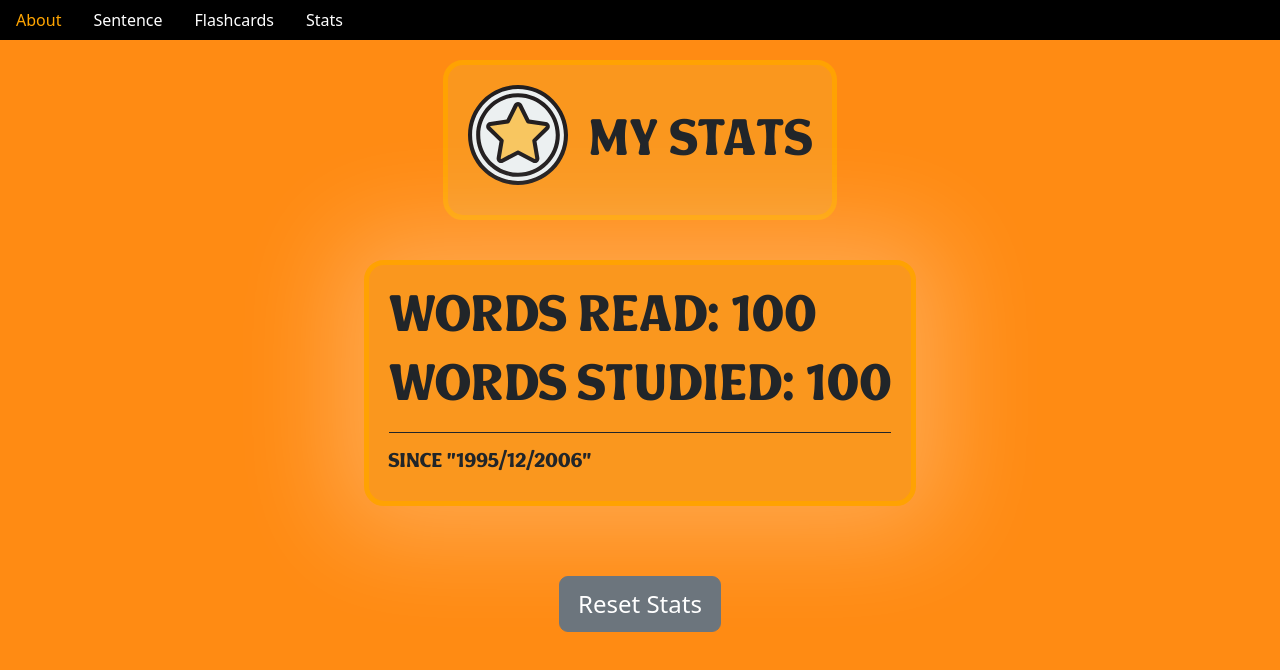
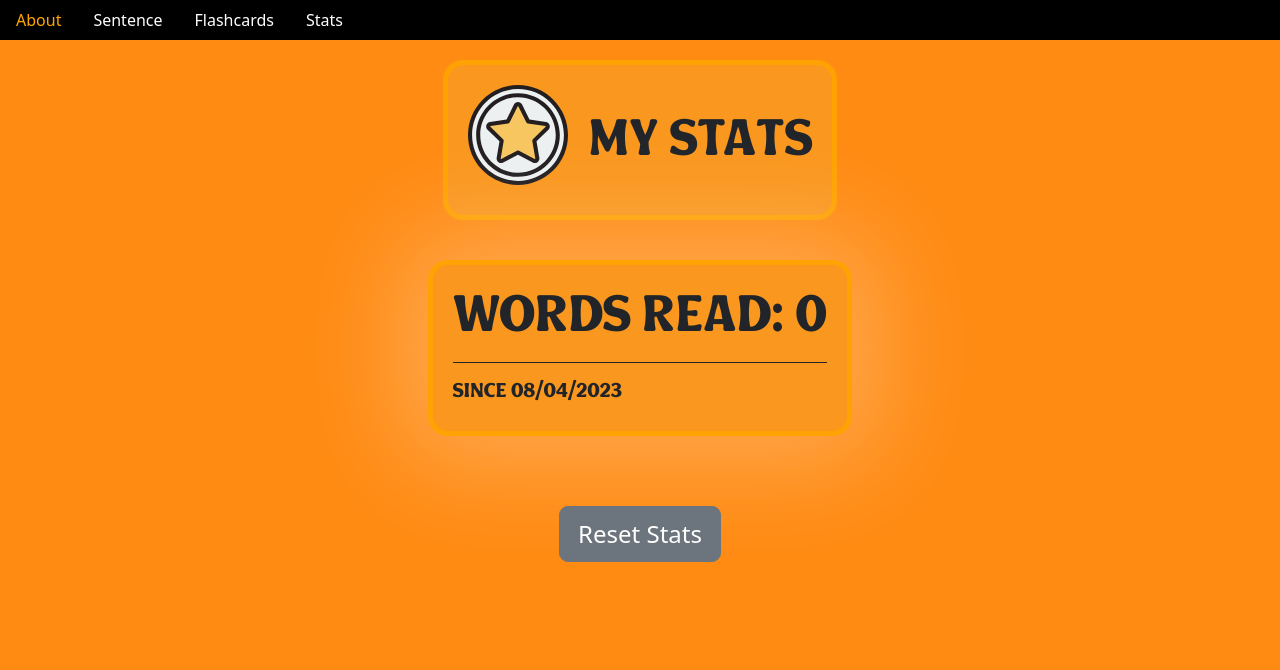
Before and after one commit to arihanv/ReadSpeak, a React (Create React App) app: page /stats in a window 1280 px wide. Shown: the top 670 px of the page. Built offline with nearby package versions, Linux system fonts and the light colour scheme; what compromise would draw is missing.

Commit message:
Added ability to track words read

```diff
--- a/src/Pages/App.js
+++ b/src/Pages/App.js
@@ -3,7 +3,7 @@ import * as Icon from "react-bootstrap-icons";
 import React, { useState, useEffect, useRef } from "react";
 import { dictionary } from "cmu-pronouncing-dictionary";
 import "../css/App.css";
-import { addWord, detectWord } from "../actions/index.js";
+import { addWord, detectWord, readWord } from "../actions/index.js";
 import { useSelector, useDispatch } from "react-redux";
 import handleCompareClick from "../modules/phonetic";
 import { Button, Dropdown, DropdownButton, ButtonGroup } from "react-bootstrap";
@@ -63,6 +63,8 @@ function App() {
   }, [isListening]);
 
   const generateSent = () => {
+
+    handleReset();
     const randomIndex = Math.floor(Math.random() * exampleText.length);
     setSentence(
       exampleText[randomIndex][randomIndex].charAt(0).toUpperCase() +
@@ -152,6 +154,7 @@ function App() {
       isMatch
     ) {
       setIsCorrect(true);
+      dispatch(readWord())
       setCounter(0);
       setCurrentIndex(currentIndex + 1);
       setCurrentWord(words[currentIndex + 1]);
@@ -315,25 +318,6 @@ function App() {
     <>
       <div className="mainCont">
         <div className="App">
-          {reduxStore.detected}
-          {/* <Button onClick={() => setShow(true)}>Show Modal</Button>
-          <Modal show={show} onHide={handleClose}>
-            <Modal.Header closeButton>
-              <Modal.Title>Modal heading</Modal.Title>
-            </Modal.Header>
-            <Modal.Body>
-              Woohoo, you're reading this text in a modal!
-            </Modal.Body>
-            <Modal.Footer>
-              <Button variant="secondary" onClick={handleClose}>
-                Close
-              </Button>
-              <Button variant="primary" onClick={handleClose}>
-                Save Changes
-              </Button>
-            </Modal.Footer>
-          </Modal> */}
-
           <div ref={resultsRef} className="container">
             <motion.div
               className="search"
@@ -473,9 +457,9 @@ function App() {
                     </div>
                   </DropdownButton>
                 </ButtonGroup>
-                <div className="micstatus">
+                {/* <div className="micstatus">
                   {isListening ? <Icon.Mic /> : <Icon.MicMute />}
-                </div>
+                </div> */}
                 <Button onClick={() => generateSent()}>
                   Generate Random Sentence
                 </Button>
--- a/src/Pages/Flashcards.js
+++ b/src/Pages/Flashcards.js
@@ -17,7 +17,8 @@ function Flashcards() {
   }
 
   function handleSubmit() {
-    dispatch(addWord(inputText));
+    const word = inputText.charAt(0).toUpperCase() + inputText.slice(1);
+    dispatch(addWord(word));
     console.log("Added a new word:", inputText);
     setInputText("");
   }
@@ -98,11 +99,11 @@ function Flashcards() {
                     ? wordsRedux.word.words.map((word, index) => (
                         <div key={index}>
                           <div className="hardRow">
-                            {true ? (
+                            {/* {true ? (
                               <Icon.Check></Icon.Check>
                             ) : (
                               <Icon.Dash></Icon.Dash>
-                            )}
+                            )} */}
                             <motion.div
                               whileHover={{ scale: 1.2, color: "red" }}
                             >
--- a/src/Pages/Stats.js
+++ b/src/Pages/Stats.js
@@ -3,8 +3,13 @@ import Star from "../modules/lottie/star.svg";
 import { motion } from "framer-motion";
 import "../css/Stats.css";
 import { Button } from "react-bootstrap";
+import { useSelector, useDispatch } from "react-redux";
+import { resetStats } from "../actions/index.js";
 
 function Stats() {
+  const reduxStore = useSelector((state) => state);
+  const dispatch = useDispatch();
+
   const variants = {
     hidden: {
       opacity: 0,
@@ -18,6 +23,12 @@ function Stats() {
       },
     }),
   };
+
+  function reset() {
+    dispatch(resetStats());
+  }
+
+
   return (
     <div className="App">
       <header className="App-header Home">
@@ -67,9 +78,9 @@ function Stats() {
                     default: { duration: 1 },
                   }}
                 >
-                  Words Read: {100}
+                  Words Read: {reduxStore.stats.total}
                 </motion.h3>
-                <motion.h3
+                {/* <motion.h3
                   transition={{
                     type: "spring",
                     stiffness: 200,
@@ -83,7 +94,7 @@ function Stats() {
                   custom={2}
                 >
                   Words Studied: 100
-                </motion.h3>
+                </motion.h3> */}
               </motion.div>
               <motion.hr
                 variants={variants}
@@ -111,7 +122,7 @@ function Stats() {
                 animate="visible"
                 custom={4}
               >
-                Since "1995/12/2006"
+                Since {reduxStore.stats.date}
               </motion.h5>
             </motion.div>
             <motion.div
@@ -124,7 +135,7 @@ function Stats() {
               whileTap={{ scale: 0.9 }}
               className="buttonCont"
             >
-              <Button variant="secondary" href="/stats">
+              <Button onClick={() => reset()} variant="secondary">
                 Reset Stats
               </Button>
             </motion.div>
--- a/src/actions/index.js
+++ b/src/actions/index.js
@@ -25,3 +25,17 @@ export const detectWord = (value) => {
         payload: value
     };
 };
+
+
+export const readWord = () => {
+    return {
+        type: 'READ',
+    };
+};
+
+
+export const resetStats = () => {
+    return {
+        type: 'RESET_STATS',
+    };
+}
--- a/src/modules/card.js
+++ b/src/modules/card.js
@@ -3,11 +3,10 @@ import React, { useEffect, useState, useRef, useCallback } from "react";
 import "../css/Cards.css";
 import nlp from "compromise";
 import speechPlugin from "compromise-speech";
-import {motion} from 'framer-motion'
+import { motion } from "framer-motion";
 import { Popover, OverlayTrigger, Button } from "react-bootstrap";
 import * as Icon from "react-bootstrap-icons";
 nlp.plugin(speechPlugin);
-
 
 export default function Cards(props) {
   const [flipped, setFlipped] = useState(false);
@@ -17,9 +16,7 @@ export default function Cards(props) {
   );
   const [highlightedIndex, setHighlightedIndex] = useState(-1);
 
-
   const controlRef = useRef({});
-  const currentCardFlipRef = useRef();
 
   function flip() {
     const newFlippedStates = [...flippedStates];
@@ -30,9 +27,8 @@ export default function Cards(props) {
   }
 
   useEffect(() => {
-    controlRef.current.prevCard()
+    controlRef.current.prevCard();
   }, [props.refresh]);
-
 
   function change(ind) {
     setFlipped(false);
@@ -56,7 +52,6 @@ export default function Cards(props) {
     });
   };
 
-
   useEffect(() => {
     if (flippedStates[index] == true) {
       // speakWord(props.words[index]);
@@ -72,19 +67,21 @@ export default function Cards(props) {
       </div>
     ),
     backHTML: (
-      <motion.div onHoverStart={() => speakWord(props.words[index])}  className="cardCont backCard" style={{ whiteSpace: "pre-wrap" }}>
+      <motion.div
+        onHoverStart={() => speakWord(props.words[index])}
+        className="cardCont backCard"
+        style={{ whiteSpace: "pre-wrap" }}
+      >
         {word.split(" ").map((w, i) => (
           <div className="backwordCont">
-
             <span
               key={i}
               className={highlightedIndex === i ? "highlighted" : ""}
             >
-
               {w}
             </span>{" "}
             {/* <div className="syllableTitle">Syllables</div> */}
-            <motion.div whileHover={{scale:1.2}} className="syllableCont">
+            <motion.div whileHover={{ scale: 1.2 }} className="syllableCont">
               {nlp(w)
                 .terms()
                 .syllables()[0]
@@ -105,7 +102,7 @@ export default function Cards(props) {
   return (
     <div className="storyContainer">
       <FlashcardArray
-      forwardRef={controlRef}
+        forwardRef={controlRef}
         onCardChange={(index) => change(index)}
         onCardFlip={() => flip()}
         cards={cards}
--- a/src/reducers/index.js
+++ b/src/reducers/index.js
@@ -1,11 +1,13 @@
 import wordReducer from './word';
 import {combineReducers} from 'redux';
 import detectReducer from './detected';
+import statsReducer from './stats';
 
 
 const allReducers = combineReducers({
     word: wordReducer,
     detected: detectReducer,
+    stats: statsReducer,
 });
 
 export default allReducers;
--- a/src/reducers/initial.js
+++ b/src/reducers/initial.js
@@ -2,7 +2,8 @@ export const initialState = {
     words: [],
     stats: {
         total: 0,
-        date: new Date(),
+        cardTotal: 0,
+        date: new Date().toLocaleDateString('en-GB'),
     },
     detectedText: "",
 };
--- a/src/reducers/stats.js
+++ b/src/reducers/stats.js
@@ -0,0 +1,25 @@
+import { initialState } from './initial';
+
+const statsReducer = (state = initialState.stats, action) => {
+  switch (action.type) {
+    case 'READ':
+      const newStats = {
+        ...state,
+        total: state.total + 1,
+      };
+      console.log(newStats.total);
+      return newStats;
+
+    case 'RESET_STATS':
+      return {
+        ...state,
+        total: 0,
+        date: new Date().toLocaleDateString('en-GB'),
+      };
+
+    default:
+      return state;
+  }
+};
+
+export default statsReducer;
```
Also changed, not shown: src/redux/store.js (+0 -11 lines).
